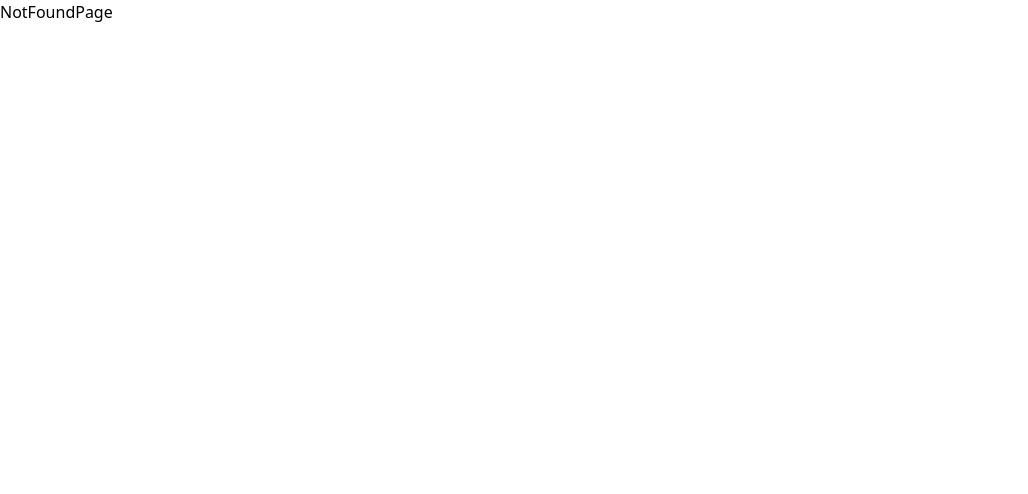
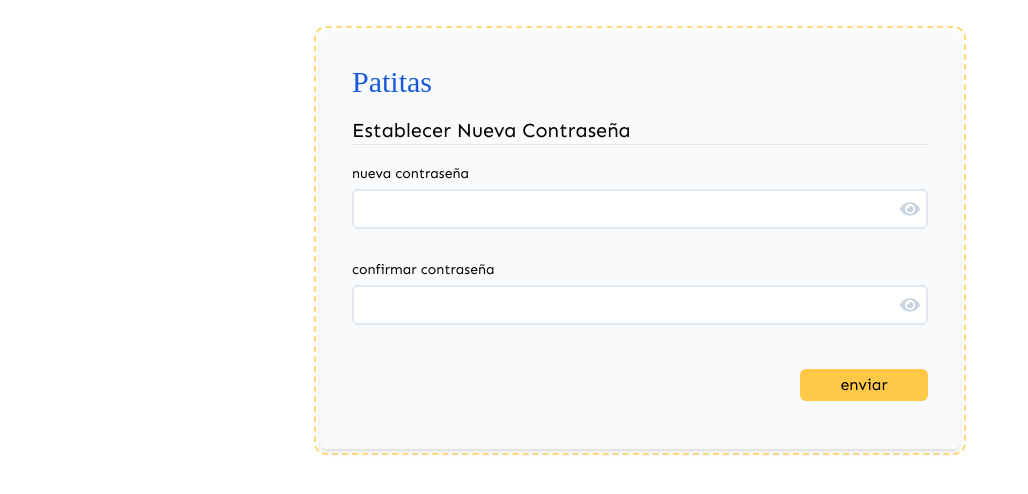
Before and after one commit to NahumCRep/PatitasWeb, a React (Create React App) app: page /reset_password/1/1 in a window 1280 px wide. Shown: the top 494 px of the page, without its empty margins (0-1028 px from the left). Built offline with nearby package versions, Linux system fonts and the light colour scheme; a web font is replaced by a local one.

Commit message:
Forgot and Reset Pages - hooks and routes

```diff
--- a/src/hooks/useAuthStore.js
+++ b/src/hooks/useAuthStore.js
@@ -1,5 +1,5 @@
 import {useDispatch, useSelector} from 'react-redux';
-import {onChecking, onLogin, onLogout, onClearErrorMessage} from '../store/auth';
+import {onLogin, onLogout, onClearErrorMessage} from '../store/auth';
 import patitasApi from '../api/patitasApi';
 
 export const useAuthStore = () => {
@@ -59,7 +59,7 @@ export const useAuthStore = () => {
             dispatch(onLogin({name: data.name, uid: data.uid}));
 
         } catch (error) {
-            // console.log(error);
+            console.log(error);
             localStorage.clear();
             dispatch(onLogout());
         }
@@ -68,7 +68,6 @@ export const useAuthStore = () => {
     const startUpdateUser = async (userId, updateData) => {
         try {
             const { data } = await patitasApi.put(`/user/${userId}/update`, updateData);
-            console.log('update user', data)
             if(!updateData.password && data.ok){
                 dispatch(onLogin({
                     uid: userId,
@@ -83,6 +82,29 @@ export const useAuthStore = () => {
         }
     }
 
+    const startForgotPassword = async (email) => {
+        try {
+            const {data} = await patitasApi.post('/auth/forgot_password', {email})
+            console.log(data)
+            return data
+        } catch (error) {
+            console.log(error)
+        }
+    }
+
+    const startResetPassword = async (resetPasswordData) => {
+        const {id, token, password} = resetPasswordData
+        try {
+            const { data } = await patitasApi.put(
+                `/auth/reset_password/${id}/${token}`,
+                {password: password}
+            )
+            return data
+        } catch (error) {
+            console.log(error)
+        }
+    }
+
     return {
         status,
         user,
@@ -91,6 +113,8 @@ export const useAuthStore = () => {
         startLogout,
         startUserRegistration,
         startCheckingToken,
-        startUpdateUser
+        startUpdateUser,
+        startForgotPassword,
+        startResetPassword
     }
 }
--- a/src/pages/auth/ForgotPasswordPage.jsx
+++ b/src/pages/auth/ForgotPasswordPage.jsx
@@ -1,11 +1,15 @@
 import React, { useState } from 'react'
+import { useAuthStore } from '../../hooks/useAuthStore'
 import { Formik, Form } from 'formik'
 import { InputField } from '../../components/form-fields'
+import { Loader } from '../../components/ui'
 import * as Yup from 'yup'
 
 export const ForgotPasswordPage = () => {
     const [isSended, setIsSended] = useState(false)
+    const [anyError, setAnyError] = useState({ error: true, message: '' })
     const [emailSended, setEmailSended] = useState('')
+    const { startForgotPassword } = useAuthStore()
 
     const validationFromSchema = Yup.object().shape({
         email: Yup.string()
@@ -14,13 +18,23 @@ export const ForgotPasswordPage = () => {
     })
 
     const sendEmail = (email) => {
-        console.log('sending',email)
+        const sended = startForgotPassword(email)
+        sended.then(res => {
+            if (res.ok) {
+                setAnyError({ error: false, message: '' })
+                setIsSended(true)
+            } else {
+                setAnyError({ error: true, message: res.message })
+            }
+        })
+
+        return sended
     }
 
     const handleFormSubmit = (email) => {
-        sendEmail(email)
         setEmailSended(email)
-        setIsSended(true)
+        const resp = sendEmail(email)
+        return resp
     }
 
     const resendEmail = () => {
@@ -31,6 +45,7 @@ export const ForgotPasswordPage = () => {
     const newEmail = () => {
         setEmailSended('')
         setIsSended(false)
+        setAnyError({ error: true, message: '' })
     }
 
     return (
@@ -39,18 +54,17 @@ export const ForgotPasswordPage = () => {
                 mt-8 rounded-md outline-dashed outline-2 outline-plt-cream/70 outline-offset-4
                 shadow-md'>
                 {
-                    !isSended
+                    !isSended && anyError.error
                         ? (
                             <Formik
                                 initialValues={{ email: '' }}
                                 validationSchema={validationFromSchema}
-                                onSubmit={({email}, { setSubmitting, resetForm }) => {
-                                    console.log(email)
-                                    handleFormSubmit(email)
-                                    setTimeout(() => {
+                                onSubmit={({ email }, { setSubmitting, resetForm }) => {
+                                    const resp = handleFormSubmit(email)
+                                    resp.then(res => {
                                         setSubmitting(false)
                                         resetForm()
-                                    },1000)
+                                    })
                                 }}
                             >
                                 {({ isSubmitting }) => (
@@ -63,14 +77,28 @@ export const ForgotPasswordPage = () => {
                                             name={'email'}
                                             type={'email'}
                                         />
-                                        <button
-                                            type='submit'
-                                            className='py-1 w-32 mt-4 bg-plt-cream text-black
-                                        rounded-md float-right transition-colors
-                                        duration-200 hover:bg-plt-darkcream'
-                                        >
-                                            enviar
-                                        </button>
+                                        <div className='flex justify-end'>
+                                            <button
+                                                type='submit'
+                                                disabled={isSubmitting}
+                                                className='py-1 w-32 mt-4 bg-plt-cream text-black
+                                                    rounded-md transition-colors flex justify-center
+                                                    items-center duration-200 hover:bg-plt-darkcream'
+                                            >
+                                                {
+                                                    isSubmitting
+                                                    ? <Loader />
+                                                    : "enviar"
+                                                }
+                                            </button>
+                                        </div>
+
+                                        {
+                                            anyError.message !== '' &&
+                                            <div className='mt-4 text-red-400 p-2'>
+                                                {anyError.message}
+                                            </div>
+                                        }
                                     </Form>
                                 )}
                             </Formik>
--- a/src/pages/auth/NewPasswordPage.jsx
+++ /dev/null
@@ -1,7 +0,0 @@
-import React from 'react'
-
-export const NewPasswordPage = () => {
-  return (
-    <div>NewPassword</div>
-  )
-}
--- /dev/null
+++ b/src/pages/auth/ResetPasswordPage.jsx
@@ -0,0 +1,106 @@
+import React, { useState, useEffect } from 'react'
+import { useAuthStore } from '../../hooks/useAuthStore'
+import { useParams, useNavigate } from 'react-router-dom'
+import { Formik, Form } from 'formik'
+import { PasswordField } from '../../components/form-fields'
+import { Loader } from '../../components/ui'
+import * as Yup from 'yup'
+
+export const ResetPasswordPage = () => {
+  const [isSuccess, setSuccess] = useState(false)
+  const {id, token} = useParams()
+  const { startResetPassword } = useAuthStore()
+  const navigate = useNavigate()
+
+  useEffect(() => {
+    if(!isSuccess) return
+
+    let redirect = setTimeout(() => {
+      navigate('/login')
+    },2000)
+
+    return () => clearInterval(redirect)
+  },[isSuccess])
+
+  const handleFormSubmit = (values) => {
+    const resp = startResetPassword({
+      id,
+      token,
+      password: values.password
+    })
+    return resp
+  }
+
+  const validationFormSchema = Yup.object().shape({
+    password: Yup.string().required('ingrese una contraseña').min(6, 'debe ser de al menos 6 caracteres'),
+    confirmPassword: Yup.string().required('ingrese la nueva contraseña')
+        .oneOf([Yup.ref('password'), null], 'debe coincidir con la nueva contraseña')
+  })
+
+  return (
+    <div className='w-screen flex justify-center'>
+      <div className='w-[90%] md:w-2/4 md:min-w-[300px] bg-slate-50 p-8 font-secondary
+        mt-8 rounded-md outline-dashed outline-2 outline-plt-cream/70 outline-offset-4
+        shadow-md'>
+        <Formik
+          initialValues={{password: '', confirmPassword: ''}}
+          validationSchema={validationFormSchema}
+          onSubmit={(values, { setSubmitting, resetForm }) => {
+            const resp = handleFormSubmit(values)
+            resp.then(res => {
+              setSubmitting(false)
+              resetForm()
+              if(res.ok){
+                setSuccess(true)
+              }
+            })
+          }}
+        >
+          {({ isSubmitting }) => (
+            <Form className='flex flex-col gap-4'>
+              <div>
+                <h1 className='font-primary text-3xl text-plt-blue'>Patitas</h1>
+                <h2 className='text-xl font-medium mt-4'>Establecer Nueva Contraseña</h2>
+                <hr />
+              </div>
+              <PasswordField
+                label="nueva contraseña"
+                name={'password'}
+                className={'formField pr-8'}
+              />
+              <PasswordField
+                label="confirmar contraseña"
+                name={'confirmPassword'}
+                className={'formField pr-8'}
+              />
+              <div className='flex justify-end'>
+                <button
+                  type='submit'
+                  disabled={isSubmitting}
+                  className='py-1 w-32 mt-4 bg-plt-cream text-black
+                                            rounded-md transition-colors flex justify-center
+                                            items-center duration-200 hover:bg-plt-darkcream'
+                >
+                  {
+                    isSubmitting
+                      ? <Loader />
+                      : "enviar"
+                  }
+                </button>
+              </div>
+              <div>
+                {
+                  isSuccess &&
+                    <p className='text-sm mt-2'>
+                      Se establecion la nueva contraseña correctamente
+                    </p>
+                }
+
+              </div>
+            </Form>
+          )}
+        </Formik>
+      </div>
+    </div>
+  )
+}
--- a/src/pages/auth/index.js
+++ b/src/pages/auth/index.js
@@ -1,4 +1,4 @@
 export * from './LoginPage';
 export * from './RegisterPage';
 export * from './ForgotPasswordPage';
-export * from './NewPasswordPage';
+export * from './ResetPasswordPage';
--- a/src/routes/AppRoutes.jsx
+++ b/src/routes/AppRoutes.jsx
@@ -3,7 +3,7 @@ import { Routes, Route, Navigate } from 'react-router-dom';
 // ** Hooks
 import { useAuthStore } from '../hooks';
 // ** Pages
-import { LoginPage, RegisterPage, ForgotPasswordPage, NewPasswordPage } from '../pages/auth';
+import { LoginPage, RegisterPage, ForgotPasswordPage, ResetPasswordPage } from '../pages/auth';
 import { AboutPage, HomePage, NotFoundPage } from '../pages/publicPages';
 // ** Routes
 import { ProfileRoutes } from './profile';
@@ -39,7 +39,7 @@ export const AppRoutes = () => {
                             <Route path='register' element={<RegisterPage />} />
                             <Route path='perfil/*' element={<Navigate to='/login' />} />
                             <Route path='/forgot_password' element={<ForgotPasswordPage />}  />
-                            <Route path='/new_password' element={<NewPasswordPage />}  />
+                            <Route path='/reset_password/:id/:token' element={<ResetPasswordPage />}  />
                         </>
                     )
             }
```
